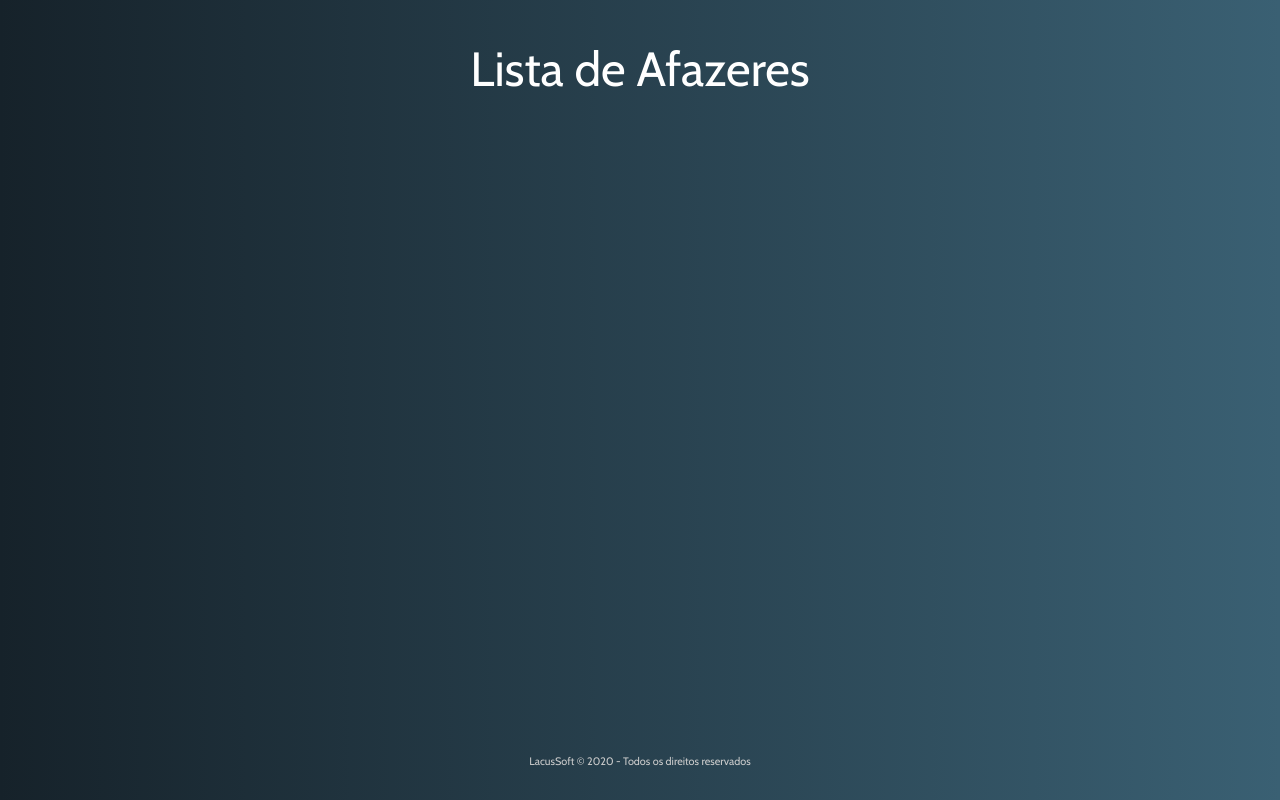
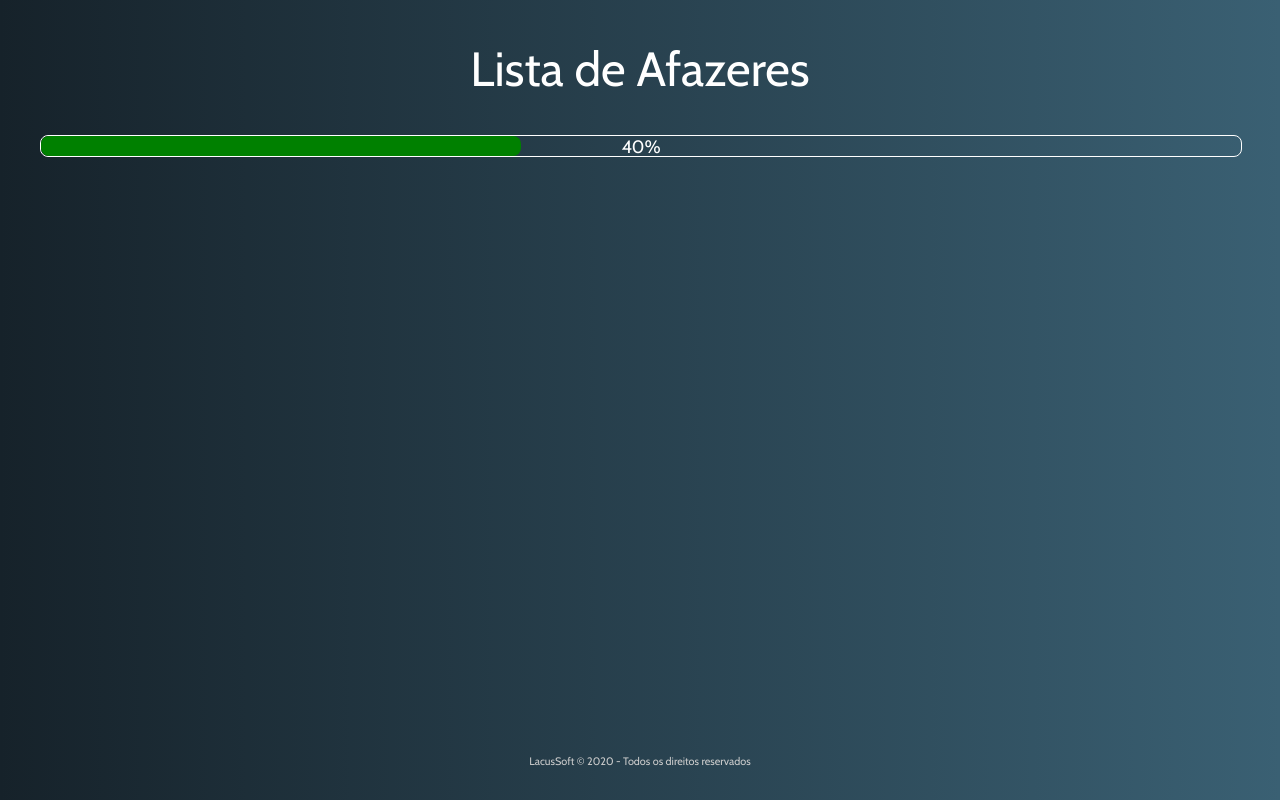
Before and after one commit to juliolmuller/studying-vuejs, a Vue app: page / in a window 1280 px wide. Built offline with nearby package versions, Linux system fonts and the light colour scheme.

Commit message:
Created progression bar

```diff
--- a/src/App.vue
+++ b/src/App.vue
@@ -4,6 +4,7 @@
       <h1>Lista de Afazeres</h1>
     </header>
     <main>
+      <progression-bar :progression="completion"></progression-bar>
 
       <!-- TODO: other components -->
       <div style="flex: 1 0 auto;"></div>
@@ -16,10 +17,23 @@
 </template>
 
 <script>
+import ProgressionBar from './components/ProgressionBar.vue'
+
 export default {
+
+  components: {
+    ProgressionBar,
+  },
 
   data() {
     return {}
+  },
+
+  computed: {
+    completion() {
+      // TODO: (number of completed tasks) / (number of tasks)
+      return 40
+    },
   },
 }
 </script>
@@ -59,6 +73,10 @@ body {
   flex-direction: column;
 }
 
+.progress-bar {
+  flex-shrink: 0;
+}
+
 #app > footer {
   flex-shrink: 0;
   color: #ccc;
--- /dev/null
+++ b/src/components/ProgressionBar.vue
@@ -0,0 +1,47 @@
+<template>
+  <div class="progress-bar">
+    <div class="progress-bar-inner" :style="{ width: percentage }"></div>
+    <span class="progress-bar-label">{{ percentage }}</span>
+  </div>
+</template>
+
+<script>
+export default {
+
+  props: {
+    progression: {
+      type: Number,
+      default: 0,
+    },
+  },
+
+  computed: {
+    percentage() {
+      return `${this.progression}%`
+    },
+  },
+}
+</script>
+
+<style scoped>
+.progress-bar {
+  position: relative;
+  height: 20px;
+  width: 100%;
+  /* max-width: 1200px; */
+  margin: 2rem 0;
+  border: 1px white solid;
+  border-radius: 8px;
+}
+.progress-bar-inner {
+  position: absolute;
+  height: 100%;
+  background-color: green;
+  border-radius: 8px;
+}
+.progress-bar-label {
+  display: block;
+  text-align: center;
+  font-size: large;
+}
+</style>
```
